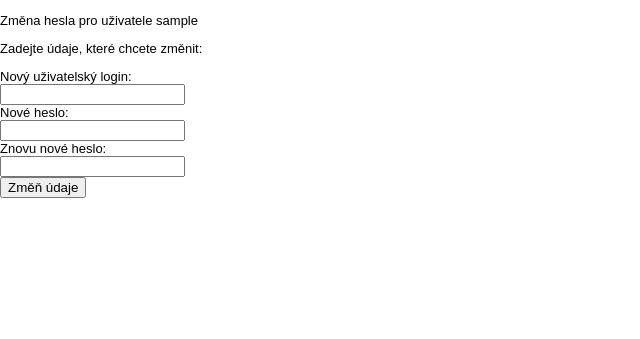
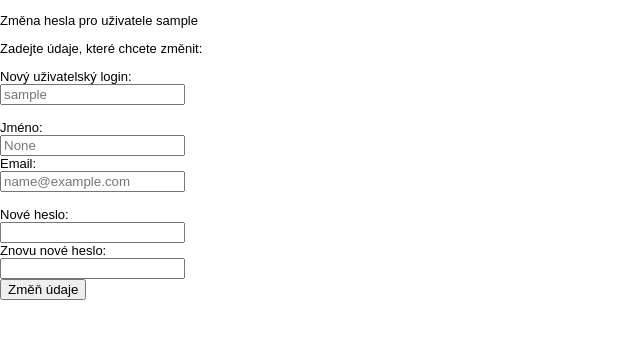
Before and after one commit to petr-plihal/is-for-art-school, a Flask app: page /user_change in a window 1280 px wide. Shown: the part 88-427 px from the top of the page, without its empty margins (0-640 px from the left). Run offline with Flask 3, Linux system fonts and the light colour scheme; the visitor is signed in with stand-in values (Sample User, id 1); some libraries are stand-ins or nearby versions.

Commit message:
Pridani moznosti zmenit si jmeno a email

```diff
--- a/app.py
+++ b/app.py
@@ -102,10 +102,12 @@
         return render_template('auth/user_change.html')
     elif request.method == 'POST':
         new_login = request.form.get('new_login')
+        new_name = request.form.get('new_name')
+        new_email = request.form.get('new_email')
         new_password = request.form.get('new_pwd')
         new_password_check = request.form.get('new_pwd2')
 
-        if not new_login and not new_password:
+        if not new_login and not new_password and not new_name and not new_email:
             flash('Nebyly zadány žádné nové údaje', 'danger')
             return render_template('auth/user_change.html')
 
@@ -122,6 +124,15 @@
                 flash('Uživatel s daným loginem již existuje', 'danger')
                 return render_template('auth/user_change.html')
             current_user.login = new_login
+
+        if new_name:
+            current_user.jmeno = new_name
+
+        if new_email:
+            if Uzivatel.query.filter_by(email=new_email).first():
+                flash('Uživatel s daným emailem již existuje', 'danger')
+                return render_template('auth/user_change.html')
+            current_user.email = new_email
 
         db.session.commit()
         flash('Úspěšně změněno', 'success')
--- a/templates/auth/user_change.html
+++ b/templates/auth/user_change.html
@@ -12,7 +12,13 @@
     <p>Zadejte údaje, které chcete změnit:</p>
     <form method="POST" action="/user_change">
         <label for="username">Nový uživatelský login:</label><br>
-        <input type="text" id="login" name="new_login" maxlength="20"><br>
+        <input type="text" id="login" name="new_login" maxlength="20" placeholder="{{current_user.login}}"><br>
+        <br>
+        <label for="username">Jméno:</label><br>
+        <input type="text" id="login" name="new_name" maxlength="50" placeholder="{{current_user.jmeno}}"><br>
+        <label for="username">Email:</label><br>
+        <input type="text" id="login" name="new_email" maxlength="50" placeholder="{{current_user.email}}"><br>
+        <br>
         <label for="password">Nové heslo:</label><br>
         <input type="password" id="pwd" name="new_pwd" maxlength="30"><br>
         <label for="password">Znovu nové heslo:</label><br>
--- a/templates/registrovany_uzivatel/profile.html
+++ b/templates/registrovany_uzivatel/profile.html
@@ -10,7 +10,8 @@
 {% block body %}
     <h1>Profil uživatele</h1>
     Login: {{current_user.login}}<br>
-    UserID: {{current_user.id}}<br>
+    Jméno: {{current_user.jmeno}}<br>
+    Email: {{current_user.email}}<br>
     Role: {{current_user.role}}<br>
     <a href="{{url_for('user_change')}}">Změnit údaje</a><br>
 
```
